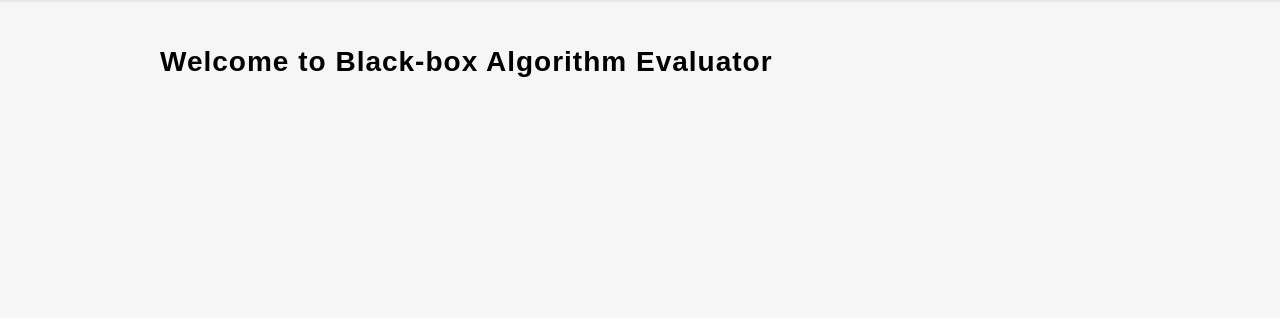
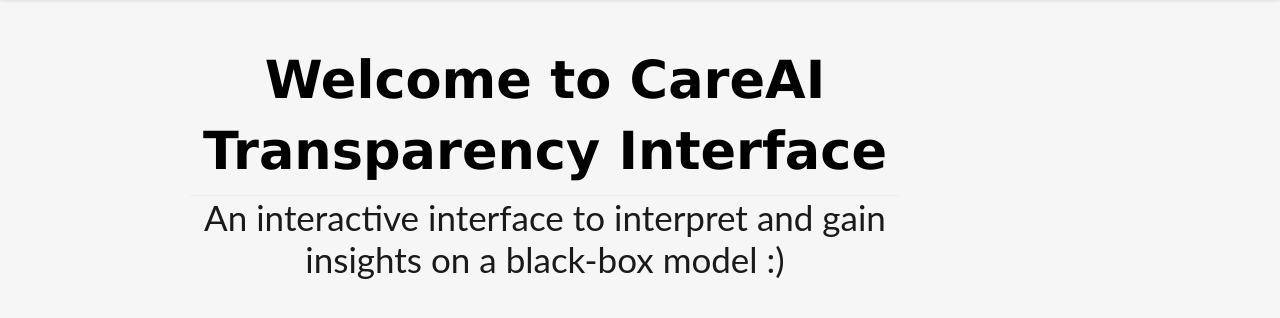
Before and after one commit to Ayushmaanseth/BlackBox_Insight, a Flask app: page / in a window 1280 px wide. Shown: the part 50-368 px from the top of the page. Run offline with Flask 2, Linux system fonts and the light colour scheme.

Commit message:
UI improvements

```diff
--- a/app.py
+++ b/app.py
@@ -178,4 +178,4 @@
 
 
 if __name__ == '__main__':
-    app.run(debug=True)
+    app.run()
--- a/templates/index.html
+++ b/templates/index.html
@@ -2,7 +2,40 @@
 
      {% block content %}
 
-<h1><p class="sansserif">Welcome to Black-box Algorithm Evaluator</p></h1>
+<style>
+     header {
+       padding: 30px;
+       text-align: center;
+       font-size: 35px;
+       width:100%;
+       height:20%;
+     }
+</style>
+
+<script>
+var i = 0;
+var txt = 'An interactive interface to interpret and gain insights on a black-box model :)';
+var speed = 50;
+
+function typeWriter() {
+  if (i < txt.length) {
+    document.getElementById("demo").innerHTML += txt.charAt(i);
+    i++;
+    setTimeout(typeWriter, speed);
+  }
+}
+
+window.onload = typeWriter;
+</script>
+
+<header class="header-site">
+  <h2>Welcome to CareAI Transparency Interface</h2>
+  <div id="demo">
+
+  </div>
+</header>
+
+
 
 
 
```
Also changed, not shown: static/image1.jpg (added).
